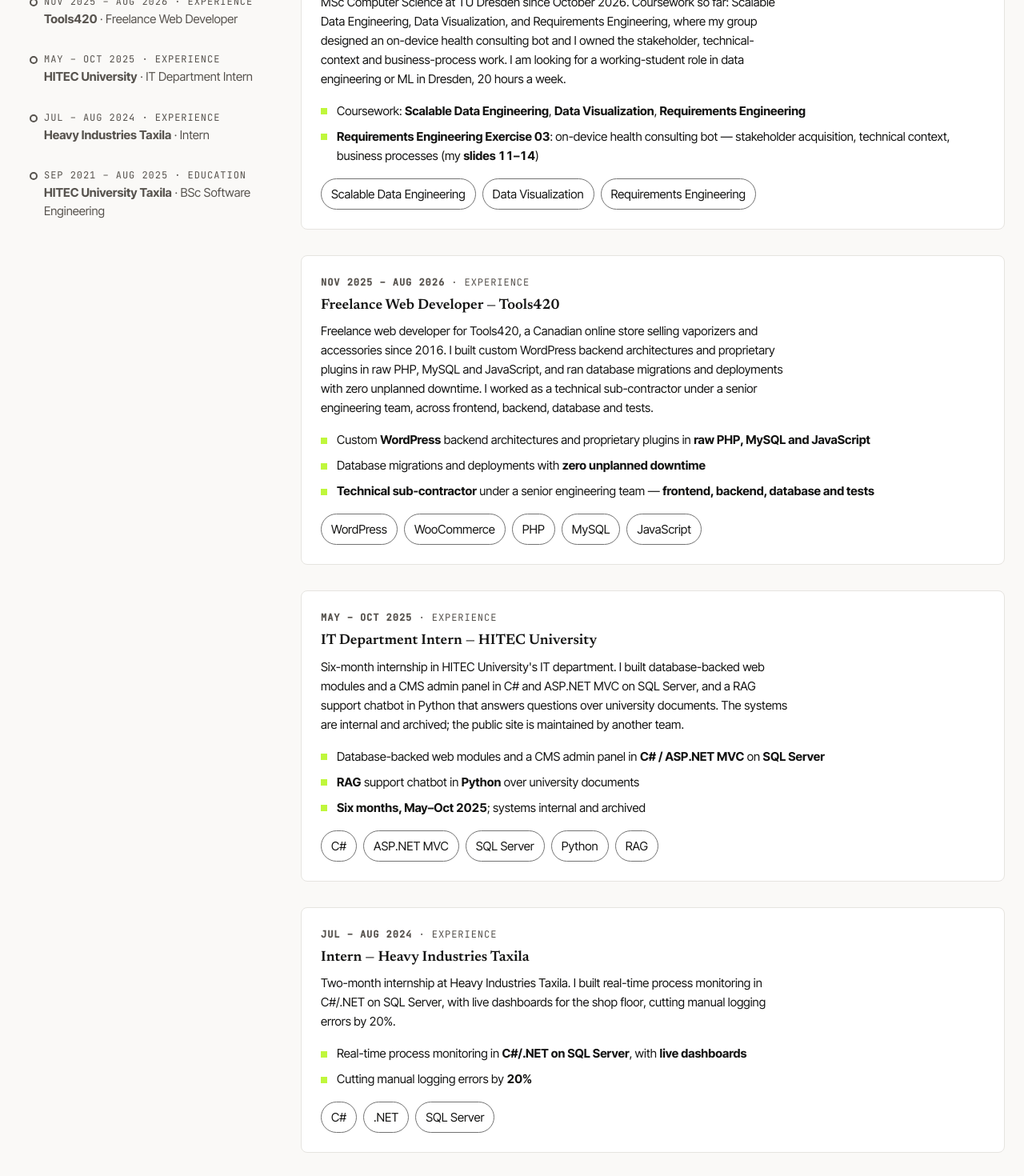
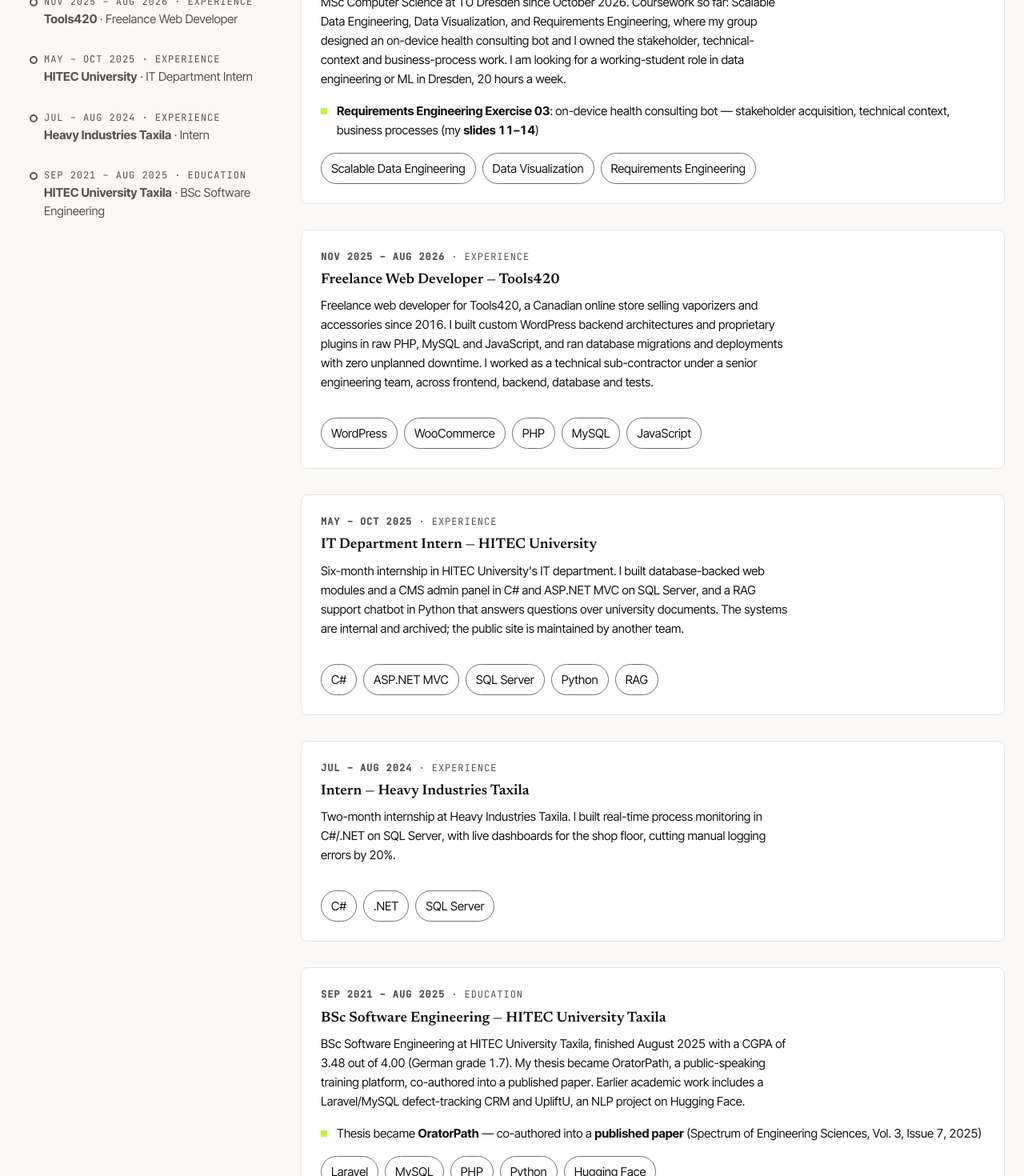
Before and after one commit to shamas92/portfolio-v4, a Next.js app: page / in a window 1280 px wide. Shown: the part 6560-8030 px from the top of the page at 80% size. Built offline with nearby package versions, Linux system fonts and the light colour scheme.

Commit message:
about: dedupe bullets (11 of 13 cut — only msc Exercise 03 and bsc journal citation add anything), MSc is the lead card

```diff
--- a/src/content.de.ts
+++ b/src/content.de.ts
@@ -378,20 +378,13 @@ export const deContent: SiteContent = {
       {
         id: "msc",
         kind: "education",
+        lead: true,
         role: "MSc Computer Science",
         org: "TU Dresden",
         period: "Okt. 2026 – heute",
         narrative:
           "Ich studiere seit Oktober 2026 Informatik im Master an der TU Dresden. Meine Kurse bisher: Scalable Data Engineering, Data Visualization und Requirements Engineering. Dort hat meine Gruppe einen On-Device-Beratungsbot für Gesundheit entworfen; ich war zuständig für Stakeholder-Akquise, technischen Kontext und Geschäftsprozesse. Ich suche eine Werkstudentenstelle in Data Engineering oder ML in Dresden, 20 Stunden pro Woche.",
         highlights: [
-          {
-            text: "Kurse: Scalable Data Engineering, Data Visualization, Requirements Engineering",
-            bolds: [
-              "Scalable Data Engineering",
-              "Data Visualization",
-              "Requirements Engineering",
-            ],
-          },
           {
             text: "Requirements Engineering Exercise 03: On-Device-Beratungsbot für Gesundheit — Stakeholder-Akquise, technischer Kontext, Geschäftsprozesse (meine Folien 11–14)",
             bolds: ["Requirements Engineering Exercise 03", "Folien 11–14"],
@@ -411,23 +404,9 @@ export const deContent: SiteContent = {
         period: "Nov. 2025 – Aug. 2026",
         narrative:
           "Ich war Freelance-Webentwickler für Tools420, einen kanadischen Onlineshop, der seit 2016 Vaporizer und Zubehör verkauft. Ich habe eigene WordPress-Backend-Architekturen und proprietäre Plugins in reinem PHP, MySQL und JavaScript gebaut und Datenbankmigrationen und Deployments ohne ungeplante Ausfallzeiten durchgeführt. Ich arbeitete als technischer Subunternehmer in einem Senior-Engineering-Team, über Frontend, Backend, Datenbank und Tests hinweg.",
-        highlights: [
-          {
-            text: "Eigene WordPress-Backend-Architekturen und proprietäre Plugins in reinem PHP, MySQL und JavaScript",
-            bolds: ["WordPress", "reinem PHP, MySQL und JavaScript"],
-          },
-          {
-            text: "Datenbankmigrationen und Deployments ohne ungeplante Ausfallzeiten",
-            bolds: ["ohne ungeplante Ausfallzeiten"],
-          },
-          {
-            text: "Technischer Subunternehmer in einem Senior-Engineering-Team — Frontend, Backend, Datenbank und Tests",
-            bolds: [
-              "Technischer Subunternehmer",
-              "Frontend, Backend, Datenbank und Tests",
-            ],
-          },
-        ],
+        /* Keine Stichpunkte: alle drei wiederholten die
+           Erzählung wortwörtlich (Dedupe, Premium-Runde). */
+        highlights: [],
         pills: ["WordPress", "WooCommerce", "PHP", "MySQL", "JavaScript"],
       },
       {
@@ -438,20 +417,9 @@ export const deContent: SiteContent = {
         period: "Mai – Okt. 2025",
         narrative:
           "Sechsmonatiges Praktikum in der IT-Abteilung der HITEC University. Ich habe datenbankgestützte Webmodule und ein CMS-Admin-Panel in C# und ASP.NET MVC auf SQL Server gebaut sowie einen RAG-Support-Chatbot in Python, der Fragen über Universitätsdokumente beantwortet. Die Systeme sind intern und archiviert; die öffentliche Website betreut ein anderes Team.",
-        highlights: [
-          {
-            text: "Datenbankgestützte Webmodule und ein CMS-Admin-Panel in C# / ASP.NET MVC auf SQL Server",
-            bolds: ["C# / ASP.NET MVC", "SQL Server"],
-          },
-          {
-            text: "RAG-Support-Chatbot in Python über Universitätsdokumente",
-            bolds: ["RAG", "Python"],
-          },
-          {
-            text: "Sechs Monate, Mai–Okt. 2025; Systeme intern und archiviert",
-            bolds: ["Sechs Monate, Mai–Okt. 2025"],
-          },
-        ],
+        /* Keine Stichpunkte: alle drei wiederholten die
+           Erzählung wortwörtlich (Dedupe, Premium-Runde). */
+        highlights: [],
         pills: ["C#", "ASP.NET MVC", "SQL Server", "Python", "RAG"],
       },
       {
@@ -462,16 +430,9 @@ export const deContent: SiteContent = {
         period: "Jul. – Aug. 2024",
         narrative:
           "Zweimonatiges Praktikum bei Heavy Industries Taxila. Ich habe Echtzeit-Prozessmonitoring in C#/.NET auf SQL Server gebaut, mit Live-Dashboards für die Werkshalle, und manuelle Logging-Fehler um 20% gesenkt.",
-        highlights: [
-          {
-            text: "Echtzeit-Prozessmonitoring in C#/.NET auf SQL Server, mit Live-Dashboards",
-            bolds: ["C#/.NET auf SQL Server", "Live-Dashboards"],
-          },
-          {
-            text: "Manuelle Logging-Fehler um 20% gesenkt",
-            bolds: ["20%"],
-          },
-        ],
+        /* Keine Stichpunkte: beide wiederholten die Erzählung
+           wortwörtlich (Dedupe, Premium-Runde). */
+        highlights: [],
         pills: ["C#", ".NET", "SQL Server"],
       },
       {
@@ -484,19 +445,8 @@ export const deContent: SiteContent = {
           "BSc Software Engineering an der HITEC University Taxila, abgeschlossen im August 2025 mit einem CGPA von 3,48 von 4,00 (deutsche Note 1,7). Aus meiner Abschlussarbeit wurde OratorPath, eine Trainingsplattform für öffentliches Sprechen, die ich als Co-Autor in ein veröffentlichtes Paper überführt habe. Zu früheren akademischen Arbeiten gehören ein Laravel/MySQL-CRM zur Defektverfolgung und UpliftU, ein NLP-Projekt mit Hugging Face.",
         highlights: [
           {
-            text: "CGPA 3,48/4,00 (deutsche Note 1,7)",
-            bolds: ["CGPA 3,48/4,00", "deutsche Note 1,7"],
-          },
-          {
             text: "Aus der Abschlussarbeit wurde OratorPath — als Co-Autor in ein veröffentlichtes Paper überführt (Spectrum of Engineering Sciences, Vol. 3, Issue 7, 2025)",
             bolds: ["OratorPath", "veröffentlichtes Paper"],
-          },
-          {
-            text: "Akademische Projekte: Laravel/MySQL-CRM zur Defektverfolgung · UpliftU (Python / Hugging-Face-NLP)",
-            bolds: [
-              "Laravel/MySQL-CRM zur Defektverfolgung",
-              "UpliftU (Python / Hugging-Face-NLP)",
-            ],
           },
         ],
         pills: ["Laravel", "MySQL", "PHP", "Python", "Hugging Face"],
--- a/src/content.ts
+++ b/src/content.ts
@@ -478,6 +478,9 @@ export type AboutEntry = {
   /** Stable slug for the card id and the role-list target. */
   id: string;
   kind: "education" | "experience";
+  /** The current MSc card renders as the larger "lead" card
+   *  (premium round). Only one entry carries it. */
+  lead?: boolean;
   /** Education: degree ("MSc Computer Science"); Experience:
    *  role ("Freelance Web Developer"). */
   role: string;
@@ -544,20 +547,13 @@ export const about: AboutContent = {
     {
       id: "msc",
       kind: "education",
+      lead: true,
       role: "MSc Computer Science",
       org: "TU Dresden",
       period: "Oct 2026 – present",
       narrative:
         "MSc Computer Science at TU Dresden since October 2026. Coursework so far: Scalable Data Engineering, Data Visualization, and Requirements Engineering, where my group designed an on-device health consulting bot and I owned the stakeholder, technical-context and business-process work. I am looking for a working-student role in data engineering or ML in Dresden, 20 hours a week.",
       highlights: [
-        {
-          text: "Coursework: Scalable Data Engineering, Data Visualization, Requirements Engineering",
-          bolds: [
-            "Scalable Data Engineering",
-            "Data Visualization",
-            "Requirements Engineering",
-          ],
-        },
         {
           text: "Requirements Engineering Exercise 03: on-device health consulting bot — stakeholder acquisition, technical context, business processes (my slides 11–14)",
           bolds: ["Requirements Engineering Exercise 03", "slides 11–14"],
@@ -577,23 +573,9 @@ export const about: AboutContent = {
       period: "Nov 2025 – Aug 2026",
       narrative:
         "Freelance web developer for Tools420, a Canadian online store selling vaporizers and accessories since 2016. I built custom WordPress backend architectures and proprietary plugins in raw PHP, MySQL and JavaScript, and ran database migrations and deployments with zero unplanned downtime. I worked as a technical sub-contractor under a senior engineering team, across frontend, backend, database and tests.",
-      highlights: [
-        {
-          text: "Custom WordPress backend architectures and proprietary plugins in raw PHP, MySQL and JavaScript",
-          bolds: ["WordPress", "raw PHP, MySQL and JavaScript"],
-        },
-        {
-          text: "Database migrations and deployments with zero unplanned downtime",
-          bolds: ["zero unplanned downtime"],
-        },
-        {
-          text: "Technical sub-contractor under a senior engineering team — frontend, backend, database and tests",
-          bolds: [
-            "Technical sub-contractor",
-            "frontend, backend, database and tests",
-          ],
-        },
-      ],
+      /* No bullets: all three repeated the narrative verbatim
+         (premium round dedupe) — narrative + chips carry it. */
+      highlights: [],
       pills: ["WordPress", "WooCommerce", "PHP", "MySQL", "JavaScript"],
     },
     {
@@ -604,20 +586,9 @@ export const about: AboutContent = {
       period: "May – Oct 2025",
       narrative:
         "Six-month internship in HITEC University's IT department. I built database-backed web modules and a CMS admin panel in C# and ASP.NET MVC on SQL Server, and a RAG support chatbot in Python that answers questions over university documents. The systems are internal and archived; the public site is maintained by another team.",
-      highlights: [
-        {
-          text: "Database-backed web modules and a CMS admin panel in C# / ASP.NET MVC on SQL Server",
-          bolds: ["C# / ASP.NET MVC", "SQL Server"],
-        },
-        {
-          text: "RAG support chatbot in Python over university documents",
-          bolds: ["RAG", "Python"],
-        },
-        {
-          text: "Six months, May–Oct 2025; systems internal and archived",
-          bolds: ["Six months, May–Oct 2025"],
-        },
-      ],
+      /* No bullets: all three repeated the narrative verbatim
+         (premium round dedupe) — narrative + chips carry it. */
+      highlights: [],
       pills: ["C#", "ASP.NET MVC", "SQL Server", "Python", "RAG"],
     },
     {
@@ -628,16 +599,9 @@ export const about: AboutContent = {
       period: "Jul – Aug 2024",
       narrative:
         "Two-month internship at Heavy Industries Taxila. I built real-time process monitoring in C#/.NET on SQL Server, with live dashboards for the shop floor, cutting manual logging errors by 20%.",
-      highlights: [
-        {
-          text: "Real-time process monitoring in C#/.NET on SQL Server, with live dashboards",
-          bolds: ["C#/.NET on SQL Server", "live dashboards"],
-        },
-        {
-          text: "Cutting manual logging errors by 20%",
-          bolds: ["20%"],
-        },
-      ],
+      /* No bullets: both repeated the narrative verbatim
+         (premium round dedupe) — narrative + chips carry it. */
+      highlights: [],
       pills: ["C#", ".NET", "SQL Server"],
     },
     {
@@ -650,19 +614,8 @@ export const about: AboutContent = {
         "BSc Software Engineering at HITEC University Taxila, finished August 2025 with a CGPA of 3.48 out of 4.00 (German grade 1.7). My thesis became OratorPath, a public-speaking training platform, co-authored into a published paper. Earlier academic work includes a Laravel/MySQL defect-tracking CRM and UpliftU, an NLP project on Hugging Face.",
       highlights: [
         {
-          text: "CGPA 3.48/4.00 (German grade 1.7)",
-          bolds: ["CGPA 3.48/4.00", "German grade 1.7"],
-        },
-        {
           text: "Thesis became OratorPath — co-authored into a published paper (Spectrum of Engineering Sciences, Vol. 3, Issue 7, 2025)",
           bolds: ["OratorPath", "published paper"],
-        },
-        {
-          text: "Academic projects: Laravel/MySQL defect-tracking CRM · UpliftU (Python / Hugging Face NLP)",
-          bolds: [
-            "Laravel/MySQL defect-tracking CRM",
-            "UpliftU (Python / Hugging Face NLP)",
-          ],
         },
       ],
       pills: ["Laravel", "MySQL", "PHP", "Python", "Hugging Face"],
```
